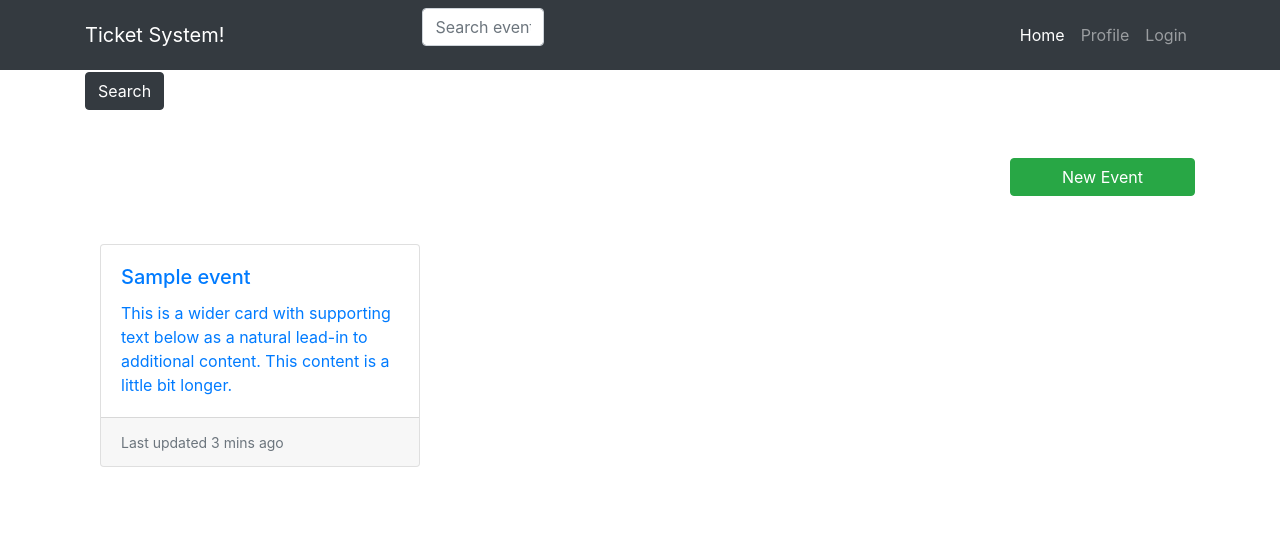
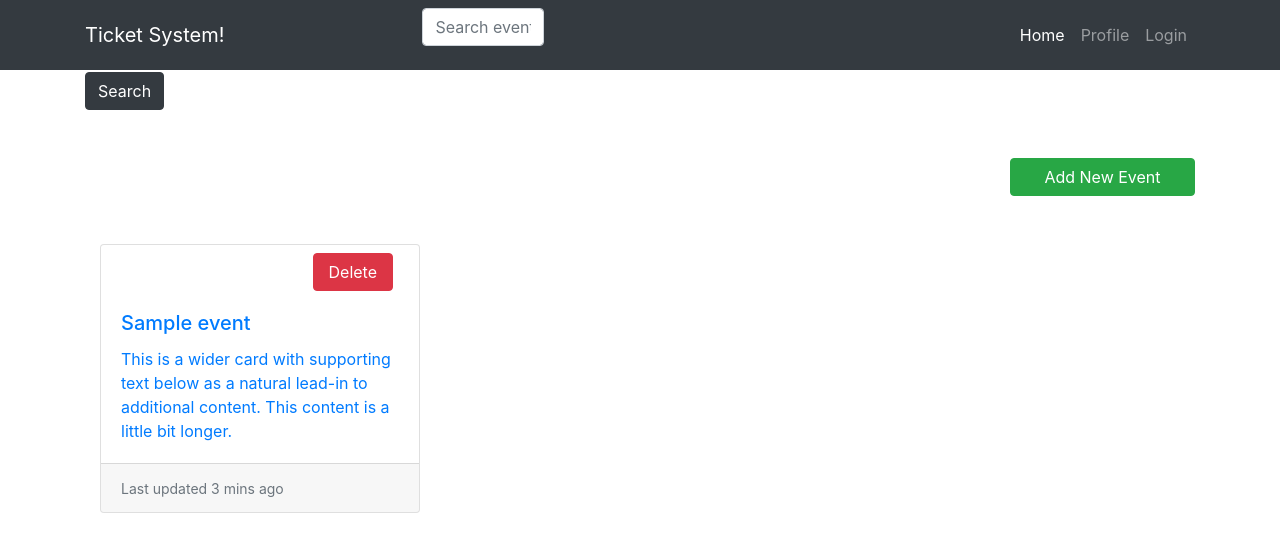
Before and after one commit to hacettepeUniversityComputerEngineering/ticket_system, a Django app: page / in a window 1280 px wide. Shown: the top 552 px of the page. Run offline with Django 3.2, Linux system fonts and the light colour scheme; tables that the repository leaves empty hold one stand-in row (values such as "Sample post"); some libraries are stand-ins or nearby versions.

Commit message:
edit buttons are creating3

```diff
--- a/event/forms.py
+++ b/event/forms.py
@@ -87,25 +87,25 @@ class NewEventForm(forms.Form):
     event_name = forms.CharField(label="", widget=forms.TextInput(
         attrs={
             'class': 'form-control',
-            'placeholder': 'Event Name',
+            'placeholder': 'Add Event Name',
         }
     ))
     category_name = forms.CharField(label="", widget=forms.TextInput(
         attrs={
             'class': 'form-control',
-            'placeholder': 'Category Name',
+            'placeholder': 'Add Category Name',
         }
     ))
     event_owner = forms.CharField(label="", widget=forms.TextInput(
         attrs={
             'class': 'form-control',
-            'placeholder': 'Event Owner',
+            'placeholder': 'Add Event Owner',
         }
     ))
     director = forms.CharField(label="", widget=forms.TextInput(
         attrs={
             'class': 'form-control',
-            'placeholder': 'Director',
+            'placeholder': 'Add Director',
         }
     ))
 
@@ -114,7 +114,7 @@ class NewActorForm(forms.Form):
     actor_name = forms.CharField(label="", widget=forms.TextInput(
         attrs={
             'class': 'form-control',
-            'placeholder': 'Actor Name Surname',
+            'placeholder': 'Add Actor Name Surname',
         }
     ))
 
@@ -123,19 +123,19 @@ class NewSeanceForm(forms.Form):
     salon_name = forms.CharField(label="", widget=forms.TextInput(
         attrs={
             'class': 'form-control',
-            'placeholder': 'Salon',
+            'placeholder': 'Add Salon',
         }
     ))
     date = forms.DateField(label="", widget=forms.DateInput(
         attrs={
             'class': 'form-control',
-            'placeholder': 'Date',
+            'placeholder': 'Add Date',
         }
     ))
     time = forms.TimeField(label="", widget=forms.TextInput(
         attrs={
             'class': 'form-control',
-            'placeholder': 'Time',
+            'placeholder': 'Add Time',
         }
     ))
 
@@ -144,6 +144,6 @@ class NewCityForm(forms.Form):
     city_name = forms.CharField(label="", widget=forms.TextInput(
         attrs={
             'class': 'form-control',
-            'placeholder': 'City',
+            'placeholder': 'Add City',
         }
     ))
--- a/event/views.py
+++ b/event/views.py
@@ -34,6 +34,10 @@ def call_home(request):
             if category_form.is_valid():
                 category_name = category_form.cleaned_data.get('category_name')
             all_events = get_events(city_name, category_name)
+        elif "delete_event" in request.POST:
+            event_pk = request.POST['delete_event']
+            Event.objects.get(pk=event_pk).delete()
+
     return render(request, 'home.html',
                   {"form": form, "all_events": all_events, "city_form": city_form, "category_form": category_form})
 
@@ -89,12 +93,6 @@ def create_city(city_name, pk):
         City.objects.update_or_create(name=city_name)
         this_city = City.objects.get(name=city_name)
     CityEvent.objects.update_or_create(city=this_city, event=this_event)
-
-
-
-
-
-
 
 
 def create_new_actor(name, event_pk):
@@ -174,6 +172,7 @@ def new_event(request):
             event_owner = new_event_form.cleaned_data['event_owner']
             director = new_event_form.cleaned_data['director']
             create_new_event(event_name, category_name, event_owner, director)
+            return redirect('home_page')
     return render(request, 'new_event.html', {'new_event_form': new_event_form})
 
 
--- a/templates/base.html
+++ b/templates/base.html
@@ -36,7 +36,7 @@
 
 <nav class="navbar navbar-expand-lg navbar-dark bg-dark fixed-top">
     <div class="container">
-        <a class="navbar-brand" href="#">Ticket System!</a>
+        <a class="navbar-brand" href="{% url 'home_page' %}">Ticket System!</a>
         <button class="navbar-toggler" type="button" data-toggle="collapse" data-target="#navbarResponsive"
                 aria-controls="navbarResponsive" aria-expanded="false" aria-label="Toggle navigation">
             <span class="navbar-toggler-icon"></span>
--- a/templates/home.html
+++ b/templates/home.html
@@ -13,11 +13,16 @@
             </form>
         </div>
         <div class="container">
-            <a class="btn btn-success col-sm-2 offset-10 mb-5" href="{% url 'new_event' %}" role="button">New Event</a>
+            <a class="btn btn-success col-sm-2 offset-10 mb-5" href="{% url 'new_event' %}" role="button">Add New Event</a>
             <div class="card-deck">
                 {% for event in all_events %}
                     <div class="col-sm-4">
                         <div class="card mb-4">
+                            <form method="POST" class="post-form">
+                                {% csrf_token %}
+                                <button type="submit" class="btn btn-danger col-sm-3 offset-8 mt-2">Delete</button>
+                                <input type="hidden" name="delete_event" value="{{ event.pk }}">
+                            </form>
                             <div class="card-body ">
                                 <a href="{% url 'event_details' pk=event.pk %}">
                                     <h5 class="card-title">{{ event.name }}</h5>
```
